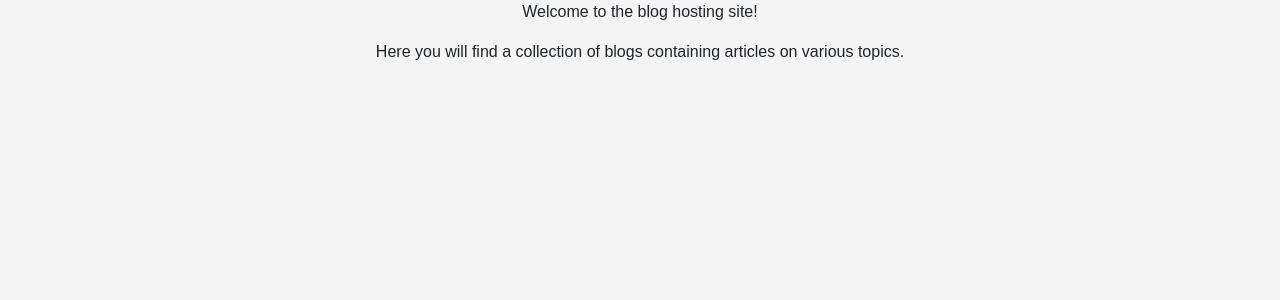
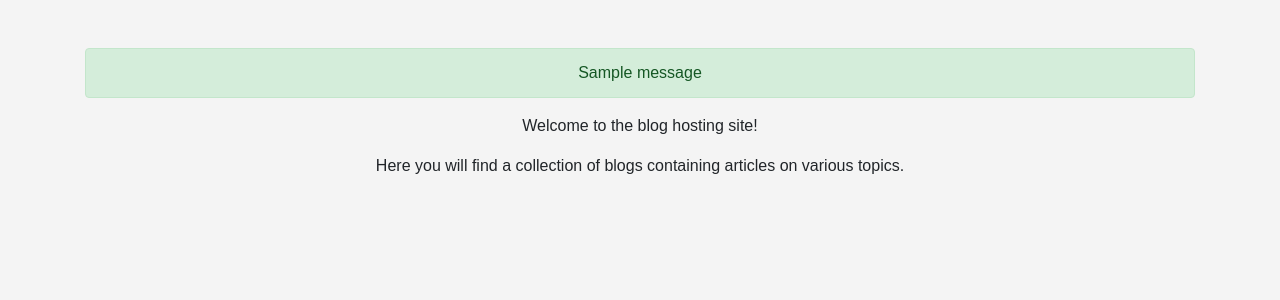
Before and after one commit to adamfinklecloudberry/blog, a Flask app: page / in a window 1280 px wide. Shown: the part 80-380 px from the top of the page. Run offline with Flask 3, Linux system fonts and the light colour scheme; tables that the repository leaves empty hold one stand-in row (values such as "Sample post"); one stand-in notice (Sample message) is shown; some libraries are stand-ins or nearby versions.

Commit message:
Added login and registration flash messages

```diff
--- a/templates/index.html
+++ b/templates/index.html
@@ -72,7 +72,17 @@
             </div>
         {% endif %}
     </header>
-    <main class="container text-center">
+    <main class="container text-center mt-5">
+        <!-- Flash messages -->
+        {% with messages = get_flashed_messages(with_categories=true) %}
+            {% if messages %}
+                {% for category, message in messages %}
+                    <div class="alert alert-{{ category }}" role="alert">
+                        {{ message }}
+                    </div>
+                {% endfor %}
+            {% endif %}
+        {% endwith %}
         <p>Welcome to the blog hosting site!</p>
         <p>Here you will find a collection of blogs containing articles on various topics.</p>
     </main>
```
Also changed, not shown: templates/login.html (+10 -0 lines).
